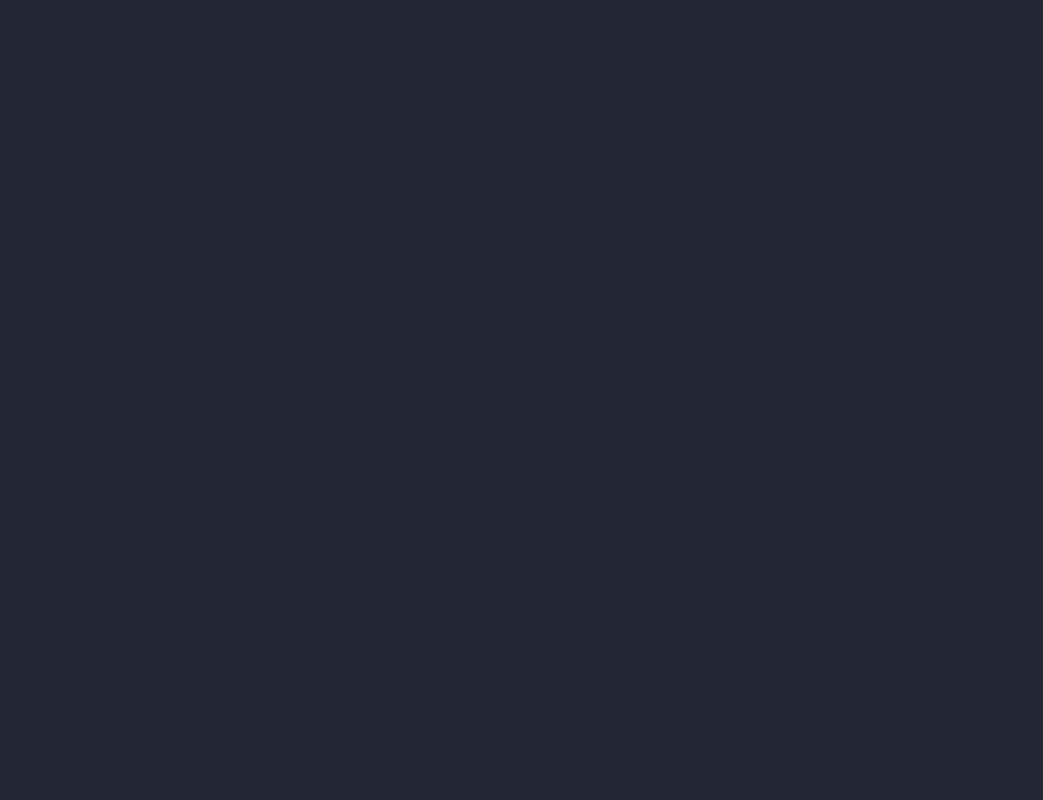
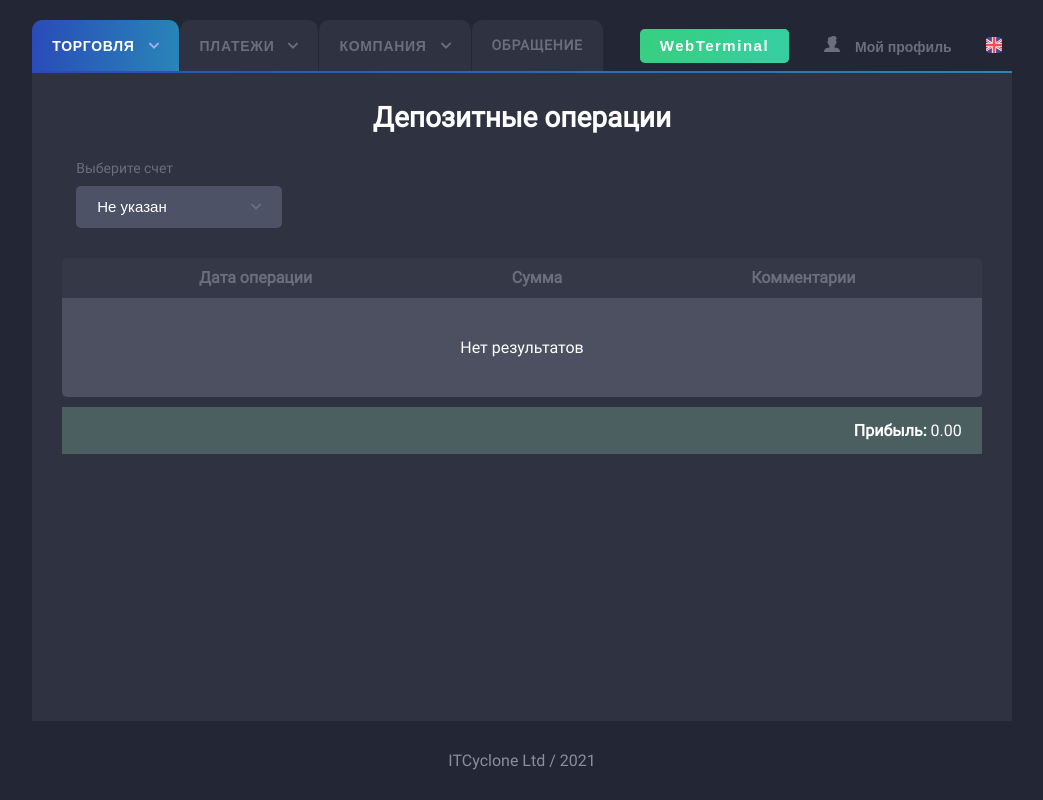
Before and after one commit to ReveinOFF/online-traider, a React (Create React App) app: page /trade/transactions in a window 1280 px wide. Before the commit this address had no page. Shown: the whole page, without its empty margins (118-1161 px from the left). Built offline with nearby package versions, Linux system fonts and the light colour scheme.

Commit message:
Added history and transaction

```diff
--- a/src/App.jsx
+++ b/src/App.jsx
@@ -8,6 +8,8 @@ import Profile from "./pages/profile";
 import MyAccount from "./pages/trade/my";
 import OpenAccount from "./pages/trade/open";
 import ConnectAccount from "./pages/trade/connect";
+import HistoryAccount from "./pages/trade/history";
+import TransactionsAccount from "./pages/trade/transactions";
 
 const App = () => {
   return (
@@ -22,6 +24,8 @@ const App = () => {
         <Route path="trade/my" element={<MyAccount />} />
         <Route path="trade/open" element={<OpenAccount />} />
         <Route path="trade/connect" element={<ConnectAccount />} />
+        <Route path="trade/history" element={<HistoryAccount />} />
+        <Route path="trade/transactions" element={<TransactionsAccount />} />
       </Route>
     </Routes>
   );
--- /dev/null
+++ b/src/pages/trade/history/history.module.scss
@@ -0,0 +1,44 @@
+.history {
+  padding: 0 30px;
+
+  fieldset {
+    border: 0;
+
+    & > div {
+      &:first-of-type {
+        color: #6b6e7b;
+        font-size: 14px;
+        font-weight: 500;
+        line-height: 16px;
+        letter-spacing: 0em;
+        margin-bottom: 10px;
+      }
+
+      &:last-of-type {
+        width: 100%;
+        max-width: 206px;
+      }
+    }
+  }
+
+  table {
+    margin-top: 20px;
+  }
+
+  .money {
+    background: #4c5f60;
+    width: 100%;
+    text-align: end;
+    padding: 14px 20px;
+    margin-top: 10px;
+    color: #ffffff;
+    font-size: 16px;
+    font-weight: 700;
+    line-height: 19px;
+    letter-spacing: 0em;
+
+    span {
+      font-weight: 400;
+    }
+  }
+}
--- /dev/null
+++ b/src/pages/trade/history/index.jsx
@@ -0,0 +1,49 @@
+import Selector from "../../../components/selector";
+import styles from "./history.module.scss";
+
+const HistoryAccount = () => {
+  const sexData = {
+    m: "Мужской",
+    f: "Женский",
+  };
+
+  return (
+    <>
+      <h1>Торговая история</h1>
+      <div className={styles.history}>
+        <fieldset>
+          <div className={styles.type}>Тип счета</div>
+          <Selector className={styles.data} data={sexData} />
+        </fieldset>
+
+        <table>
+          <thead>
+            <tr>
+              <th>Номер</th>
+              <th>Символ</th>
+              <th>Тип</th>
+              <th>Объем</th>
+              <th>Дата открытия</th>
+              <th>Дата закрытия</th>
+              <th>Цена открытия</th>
+              <th>Цена закрытия</th>
+              <th>Своп</th>
+              <th>Комментарии</th>
+            </tr>
+          </thead>
+          <tfoot>
+            <tr>
+              <td colSpan={10}>Нет результатов</td>
+            </tr>
+          </tfoot>
+        </table>
+
+        <div className={styles.money}>
+          Прибыль: <span>0.00</span>
+        </div>
+      </div>
+    </>
+  );
+};
+
+export default HistoryAccount;
--- /dev/null
+++ b/src/pages/trade/transactions/index.jsx
@@ -0,0 +1,42 @@
+import Selector from "../../../components/selector";
+import styles from "./transactions.module.scss";
+
+const TransactionsAccount = () => {
+  const sexData = {
+    m: "Мужской",
+    f: "Женский",
+  };
+
+  return (
+    <>
+      <h1>Депозитные операции</h1>
+      <div className={styles.transactions}>
+        <fieldset>
+          <div className={styles.type}>Выберите счет</div>
+          <Selector className={styles.data} data={sexData} />
+        </fieldset>
+
+        <table>
+          <thead>
+            <tr>
+              <th>Дата операции</th>
+              <th>Сумма</th>
+              <th>Комментарии</th>
+            </tr>
+          </thead>
+          <tfoot>
+            <tr>
+              <td colSpan={3}>Нет результатов</td>
+            </tr>
+          </tfoot>
+        </table>
+
+        <div className={styles.money}>
+          Прибыль: <span>0.00</span>
+        </div>
+      </div>
+    </>
+  );
+};
+
+export default TransactionsAccount;
--- /dev/null
+++ b/src/pages/trade/transactions/transactions.module.scss
@@ -0,0 +1,44 @@
+.transactions {
+  padding: 0 30px;
+
+  fieldset {
+    border: 0;
+
+    & > div {
+      &:first-of-type {
+        color: #6b6e7b;
+        font-size: 14px;
+        font-weight: 500;
+        line-height: 16px;
+        letter-spacing: 0em;
+        margin-bottom: 10px;
+      }
+
+      &:last-of-type {
+        width: 100%;
+        max-width: 206px;
+      }
+    }
+  }
+
+  table {
+    margin-top: 20px;
+  }
+
+  .money {
+    background: #4c5f60;
+    width: 100%;
+    text-align: end;
+    padding: 14px 20px;
+    margin-top: 10px;
+    color: #ffffff;
+    font-size: 16px;
+    font-weight: 700;
+    line-height: 19px;
+    letter-spacing: 0em;
+
+    span {
+      font-weight: 400;
+    }
+  }
+}
--- a/src/styles/global.scss
+++ b/src/styles/global.scss
@@ -218,4 +218,22 @@ table {
       }
     }
   }
+
+  tfoot {
+    tr {
+      background: #4d5060;
+      width: 100%;
+      color: #ffffff;
+      font-size: 16px;
+      font-weight: 400;
+      line-height: 19px;
+      letter-spacing: 0em;
+      text-align: center;
+
+      td {
+        padding: 40px 0;
+        border-radius: 0px 0px 5px 5px;
+      }
+    }
+  }
 }
```
